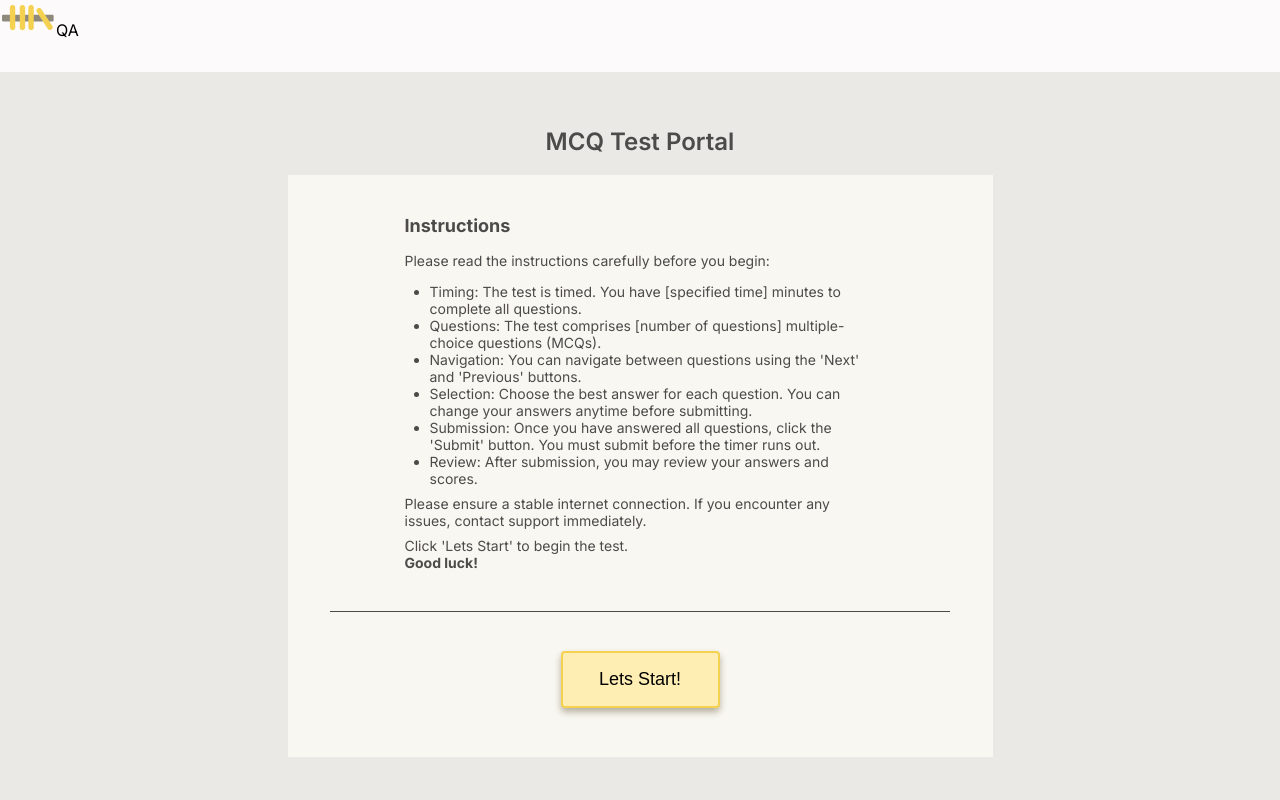
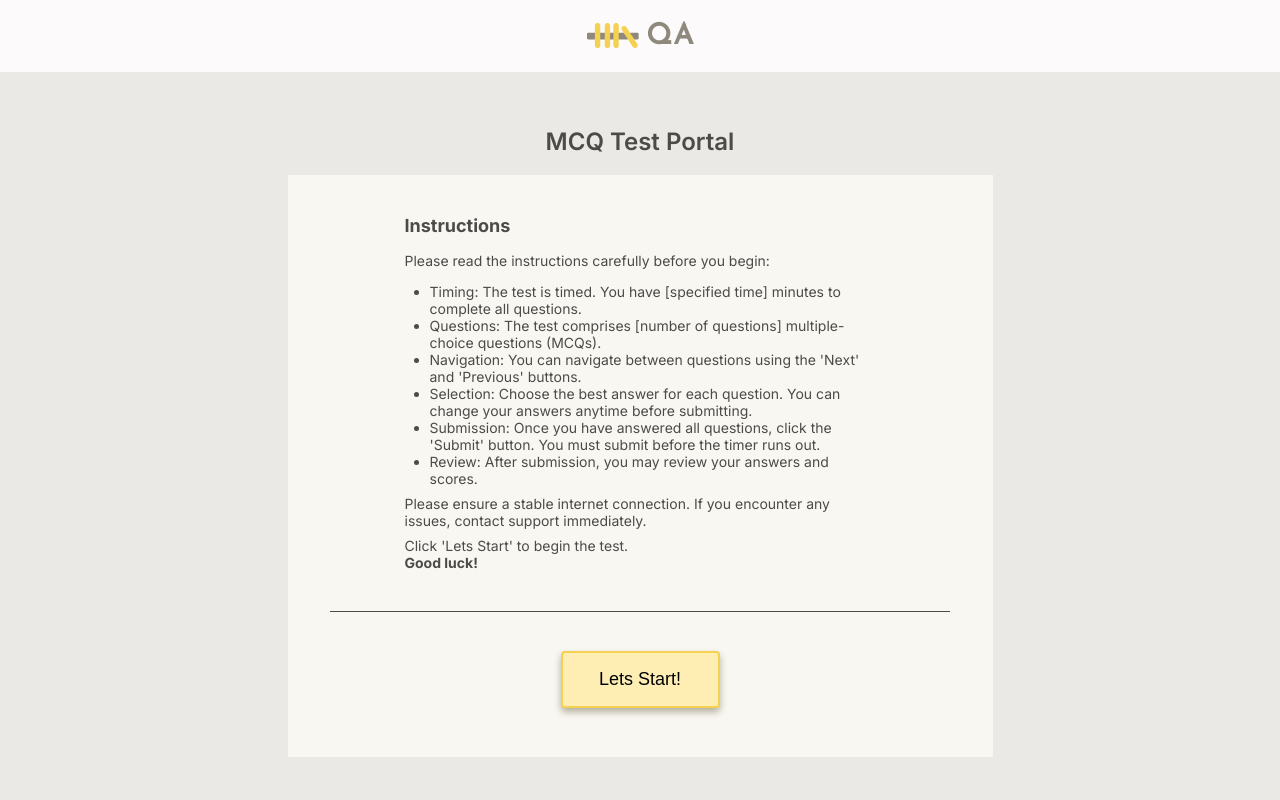
Before and after one commit to Rani-rathod/mcq-test-portal, a Next.js app: page / in a window 1280 px wide. Shown: the top 800 px of the page. Built offline with nearby package versions, Linux system fonts and the light colour scheme.

Commit message:
fixed 1st page

```diff
--- a/app/McqComponent/header.css
+++ b/app/McqComponent/header.css
@@ -2,22 +2,14 @@
     background: #FCFAFA;
 }
 
-
 .header-box {
-    gap: 5px;
+    display: flex;
+    width: 1200px;
+    margin: auto;
     text-align: center;
     justify-content: space-between;
+    position: relative;
     height: auto;
-    width: 1200px;
-    position: relative;
-    color: #8F887C;
-    font-family: "Josefin Sans";
-    font-size: 28.736px;
-    font-weight: 700;
-    margin: auto;
-    display: flex;
-    align-items: center;
-
 }
 
 
--- a/app/component/Header.js
+++ b/app/component/Header.js
@@ -3,7 +3,7 @@ import React from 'react';
 function Header() {
   return (
     <div className="Header">
-      <div className='header-box'>
+      <div className='header-main'>
         <img src="/Logo.png" className="header-image" />
         <span>QA</span>
       </div>
--- a/app/globals.css
+++ b/app/globals.css
@@ -3,6 +3,7 @@ body {
     padding: 0px; */
     margin: auto;
 }
+
 * {
     box-sizing: border-box;
 }
@@ -16,12 +17,29 @@ body {
 
 
 
-.Header{
+
+.Header {
+    display: flex;
+    justify-content: center;
+    height: 72px;
+    width: 100%;
+    background-color: #FCFAFA;
+}
+
+.header-main {
+        gap: 5px;
+        height: 36px;
+        flex-shrink: 0;
+        color: #8F887C;
+        font-family: "Josefin Sans";
+        font-size: 28.736px;
+        font-weight: 700;
+        /* line-height: 100%; */
+        letter-spacing: 1.437px;
+        margin: auto;
         display: flex;
-        height: 72px;
-        width: 100%;
-        background-color: #FCFAFA;
-}
+        align-items: center;
+    }
 
 
 
@@ -52,23 +70,26 @@ body {
 
 }
 
-.footer-content{
+.footer-content {
     height: 171px;
     border: solid 1px #4C4B49;
     background-color: #4C4B49;
 }
-.main-row{
+
+.main-row {
     height: 57px;
     margin-top: 46px;
     margin-bottom: 68px;
 }
-.footer-text{
+
+.footer-text {
     text-align: center;
     font-size: 18px;
     font-weight: 700;
     color: #F9F7F2;
 }
-.footer-headline{
+
+.footer-headline {
     font-size: 14px;
     text-align: center;
     color: #EBE9E6;
@@ -101,11 +122,12 @@ body {
 }
 
 
-.instraction{
-    background-color:  #EBE9E6;
+.instraction {
+    background-color: #EBE9E6;
     padding-bottom: 143px;
 }
-.headline{
+
+.headline {
     font-weight: 600;
     text-align: center;
     padding: 55px 0px 19px 0px;
@@ -114,55 +136,62 @@ body {
 
 
 }
+
 @media(max-width:576px) {
-    .headline{
+    .headline {
         padding: 40px 34px;
     }
 }
 
-.instraction-container{
+.instraction-container {
     width: 705px;
     margin: auto;
     padding: 40px 0px 49px 0px;
-    background-color:#F9F7F2;
+    background-color: #F9F7F2;
 }
+
 @media (max-width:576px) {
-    .instraction-container{
+    .instraction-container {
         width: auto;
         margin: auto 20px;
 
     }
 
 }
-.instraction-content{
+
+.instraction-content {
     width: 471px;
     margin: auto;
 }
+
 @media(max-width:576px) {
-    .instraction-content{
+    .instraction-content {
         width: auto;
         margin: auto 20px;
     }
 
 }
-.context{
+
+.context {
     font-size: 18px;
     font-weight: 700;
     color: #4C4B49;
 
 }
+
 @media (max-width:576px) {
-    .context{
+    .context {
         text-align: center;
     }
 }
 
-.instraction-text{
+.instraction-text {
     margin-top: 16px;
     font-size: 14px;
     color: #4C4B49;
 }
-.test-instraction{
+
+.test-instraction {
     width: 475px;
     margin-top: 8px;
     font-size: 14px;
@@ -170,38 +199,43 @@ body {
 }
 
 @media(max-width:576px) {
-    .test-instraction{
+    .test-instraction {
         width: auto;
     }
 
 }
-.test-url{
+
+.test-url {
     padding-left: 25px;
     margin-bottom: 0;
     color: #4C4B49;
 
 }
-.test-rule{
+
+.test-rule {
     margin-top: 8px;
     font-size: 14px;
     color: #4C4B49;
 
 }
-.last-instraction{
+
+.last-instraction {
     margin-top: 8px;
     font-size: 14px;
     color: #4C4B49;
 
 }
-.instruction-line{
+
+.instruction-line {
     width: 620px;
     height: 1px;
-    background-color:#4C4B49 ;
+    background-color: #4C4B49;
     margin: auto;
     margin-top: 40px;
 }
+
 @media (max-width:576px) {
-    .instruction-line{
+    .instruction-line {
         margin: auto 20px;
         width: auto;
         margin-top: 40px;
@@ -209,19 +243,21 @@ body {
     }
 
 }
-.start-button{
+
+.start-button {
     text-align: center;
 
 }
-.click{
+
+.click {
     width: 159px;
     margin-top: 39px;
     font-size: 18px;
     box-shadow: 0px 4px 7px 0px #B3AE9C;
     padding: 16px 0px 16px 0px;
     border-radius: 4px;
-    border: 2px solid  #F4D150;
-    background-color:  #FEEEB4;
+    border: 2px solid #F4D150;
+    background-color: #FEEEB4;
     cursor: pointer;
 
 }
```
Also changed, not shown: app/McqComponent/style.css (+15 -1 lines).
